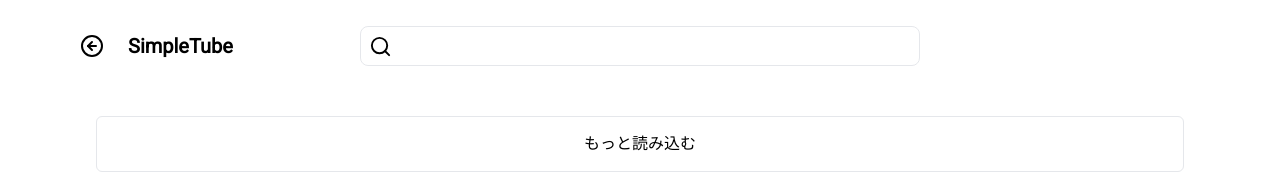
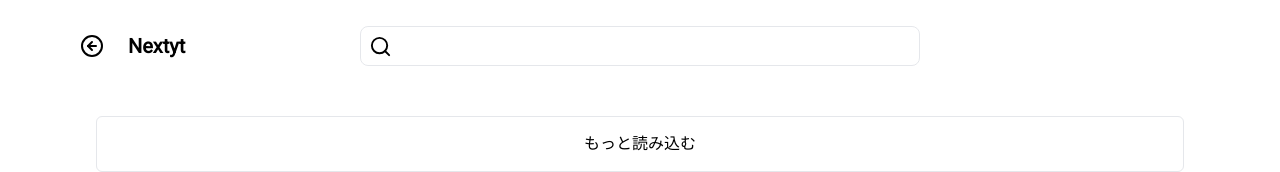
Before and after one commit to oasoobi/newyt, a Next.js app: page /search in a window 1280 px wide. Shown: the top 172 px of the page. Built offline with nearby package versions, Linux system fonts and the light colour scheme.

Commit message:
Update Header.tsx

```diff
--- a/src/components/Header.tsx
+++ b/src/components/Header.tsx
@@ -40,7 +40,7 @@ export function Header() {
             href={"/"}
             className="hidden md:block text-lg md:text-xl font-bold pl-4 w-[130px] pr-4 left"
           >
-            SimpleTube
+            Nextyt
           </Link>
         </div>
         <Search />
```
